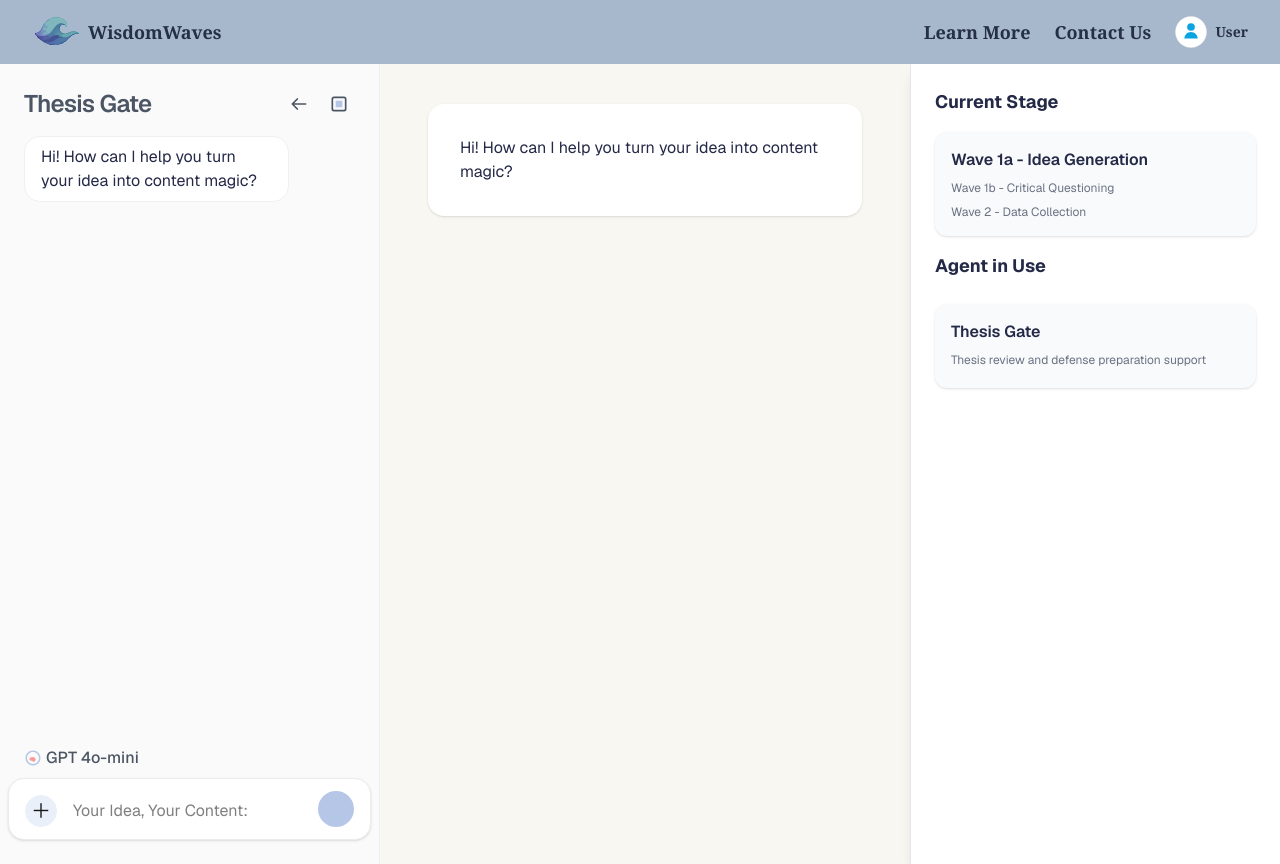
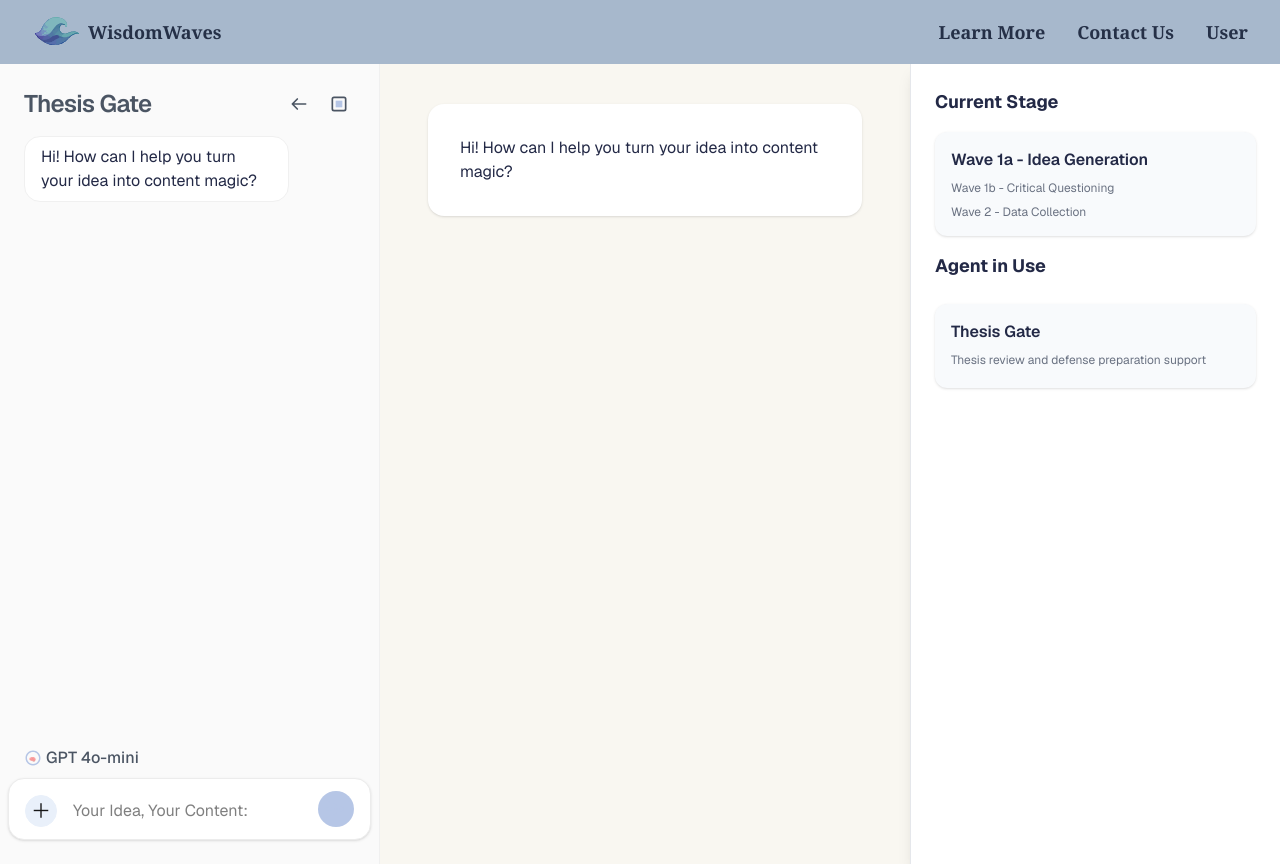
Before and after one commit to wzcwd/WisdomWaves, a Next.js app: page /workspace in a window 1280 px wide. Built offline with nearby package versions, Linux system fonts and the light colour scheme.

Commit message:
Update Navbar component layout for improved spacing and user display

```diff
--- a/src/app/Navbar.js
+++ b/src/app/Navbar.js
@@ -24,12 +24,11 @@ export default function Navbar() {
           <Link href="#" className="hover:underline">Contact Us</Link>
         </div>
       ) : (
-        <div className="flex items-center gap-6 text-[#253047] font-semibold text-lg font-serif">
+        <div className="flex items-center gap-8 text-[#253047] font-semibold text-lg font-serif">
           <Link href="#" className="hover:underline">Learn More</Link>
           <Link href="#" className="hover:underline">Contact Us</Link>
           <div className="flex items-center gap-2">
-            <Image src="/user-profile.svg" alt="User Icon" width={32} height={32} className="rounded-full" />
-            <span className="text-sm">User</span>
+            <span className="text-lg">User</span>
           </div>
         </div>
       )}
```
